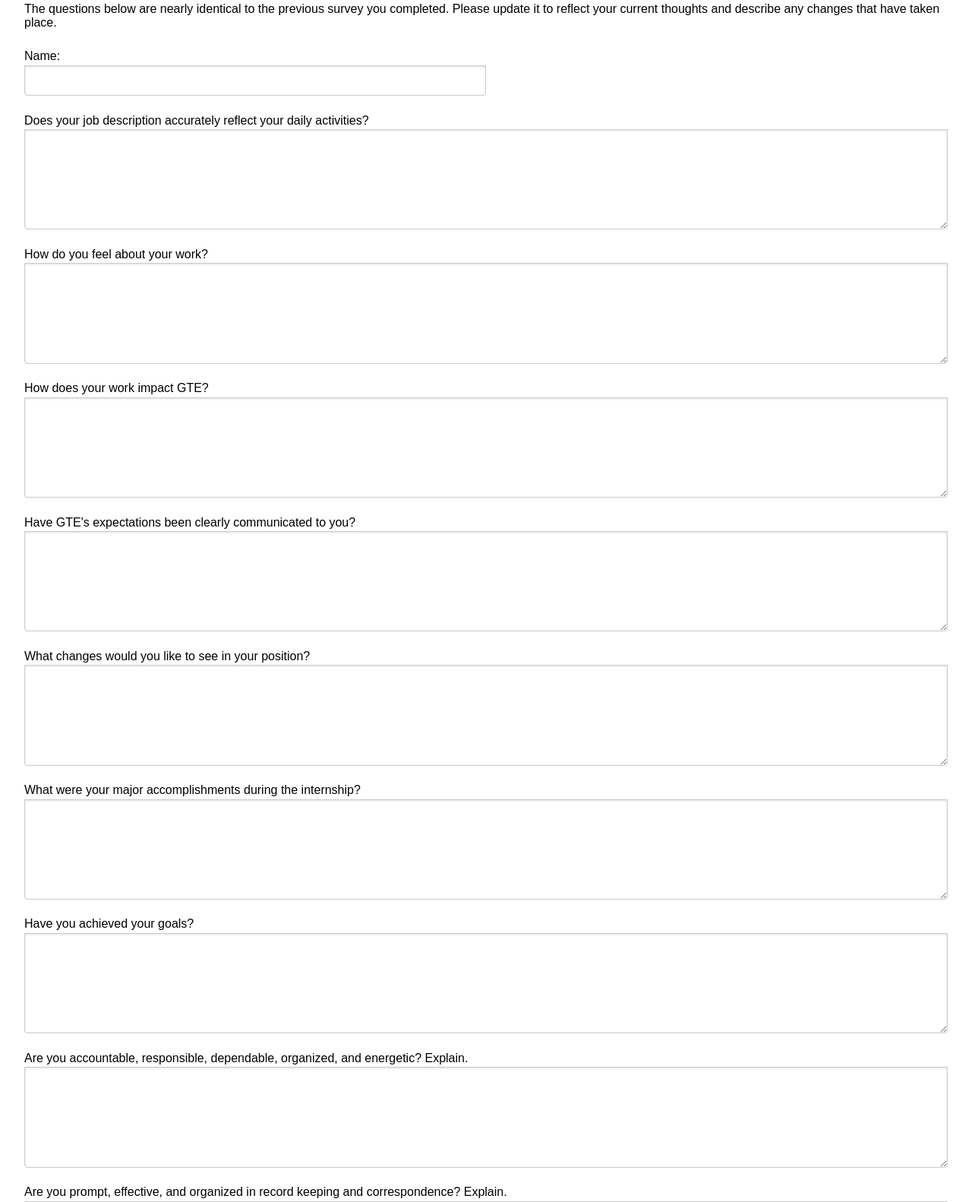
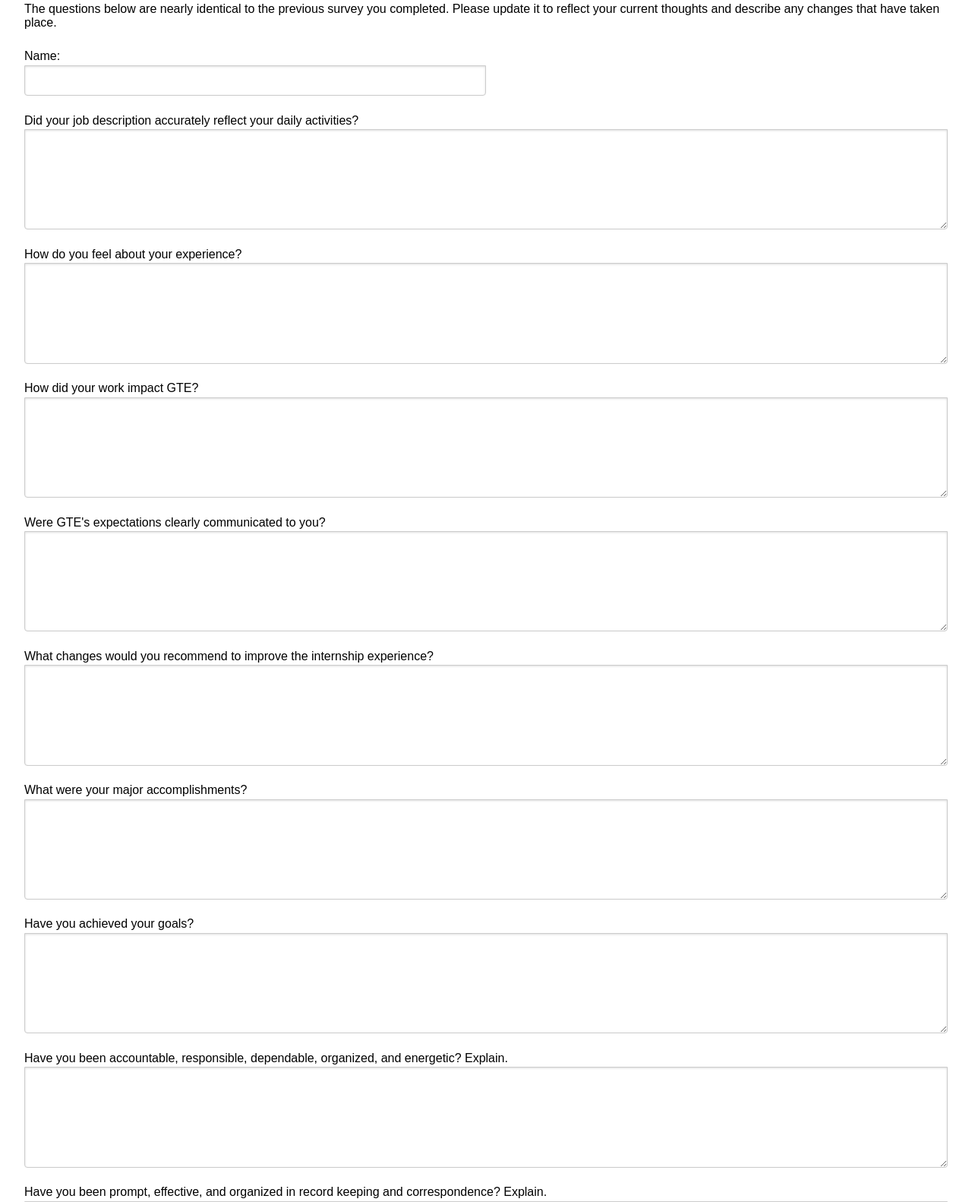
Before and after one commit to davejasnos/Final-Review, a plain HTML site: page index.html in a window 1280 px wide. Shown: the part 308-1890 px from the top of the page at 76% size. Drawn offline with nearby package versions, Linux system fonts and the light colour scheme.

Commit message:
Add files via upload

```diff
--- a/index.html
+++ b/index.html
@@ -47,32 +47,32 @@ https://davejasnos.github.io/Final-Review/
       </fieldset>
       <!-- jobdesc -->
       <fieldset class="pure-group">
-        <label for="jobdesc">Does your job description accurately reflect your daily activities?</label>
+        <label for="jobdesc">Did your job description accurately reflect your daily activities?</label>
         <textarea id="jobdesc" name="jobdesc" rows="6"></textarea>
       </fieldset>
       <!-- feelings -->
       <fieldset class="pure-group">
-        <label for="feelings">How do you feel about your work?</label>
+        <label for="feelings">How do you feel about your experience?</label>
         <textarea id="feelings" name="feelings" rows="6"></textarea>
       </fieldset>
       <!-- jobimpact -->
       <fieldset class="pure-group">
-        <label for="jobimpact">How does your work impact GTE?</label>
+        <label for="jobimpact">How did your work impact GTE?</label>
         <textarea id="jobimpact" name="jobimpact" rows="6"></textarea>
       </fieldset>
       <!-- expectations -->
       <fieldset class="pure-group">
-        <label for="expectations">Have GTE's expectations been clearly communicated to you?</label>
+        <label for="expectations">Were GTE's expectations clearly communicated to you?</label>
         <textarea id="expectations" name="expectations" rows="6"></textarea>
       </fieldset>
       <!-- changes -->
       <fieldset class="pure-group">
-        <label for="changes">What changes would you like to see in your position?</label>
+        <label for="changes">What changes would you recommend to improve the internship experience?</label>
         <textarea id="changes" name="changes" rows="6"></textarea>
       </fieldset>
       <!-- accomplishments -->
       <fieldset class="pure-group">
-        <label for="accomplishments">What were your major accomplishments during the internship?</label>
+        <label for="accomplishments">What were your major accomplishments?</label>
         <textarea id="accomplishments" name="accomplishments" rows="6"></textarea>
       </fieldset>
       <!-- goals -->
@@ -82,12 +82,12 @@ https://davejasnos.github.io/Final-Review/
       </fieldset>
       <!-- accountable -->
       <fieldset class="pure-group">
-        <label for="accountable">Are you accountable, responsible, dependable, organized, and energetic? Explain.</label>
+        <label for="accountable">Have you been accountable, responsible, dependable, organized, and energetic? Explain.</label>
         <textarea id="accountable" name="accountable" rows="6"></textarea>
       </fieldset>
       <!-- prompt -->
       <fieldset class="pure-group">
-        <label for="prompt">Are you prompt, effective, and organized in record keeping and correspondence? Explain.</label>
+        <label for="prompt">Have you been prompt, effective, and organized in record keeping and correspondence? Explain.</label>
         <textarea id="prompt" name="prompt" rows="6"></textarea>
       </fieldset>
 
```
